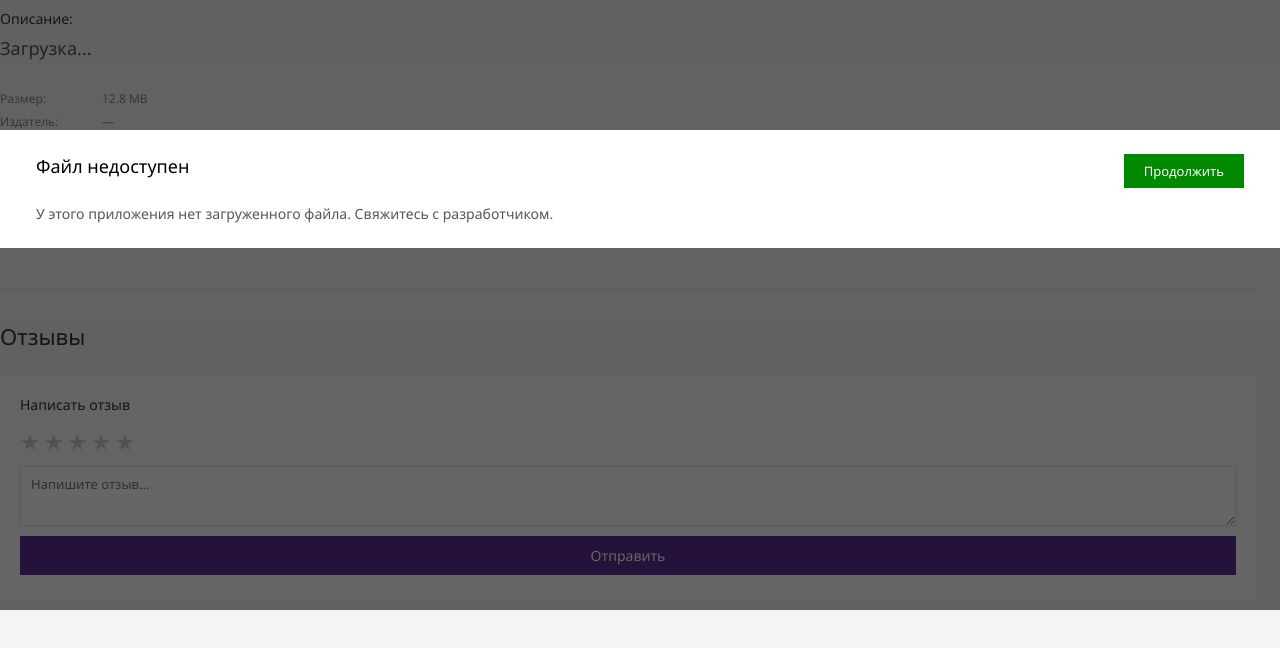
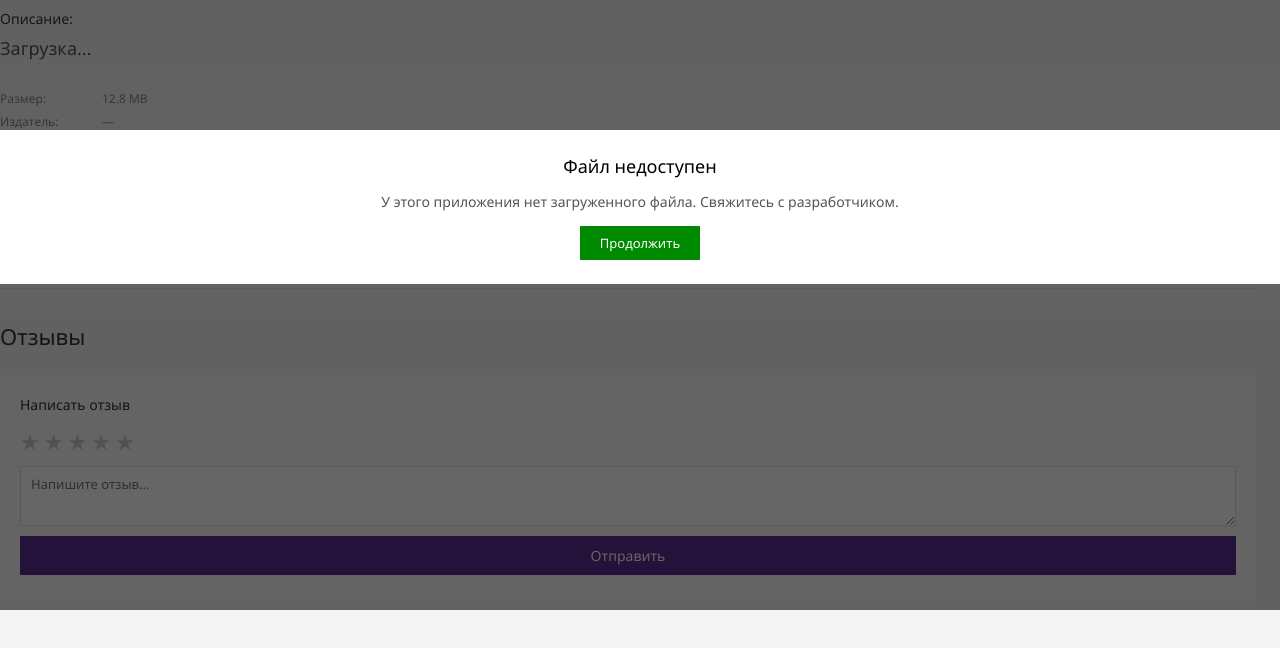
Before and after one commit to frombananas/mStores, a website: page public/download.html in a window 1280 px wide. Both pictures are taken after a click on the button "Скачать". Shown: the part 190-838 px from the top of the page. Drawn offline with Linux system fonts and the light colour scheme.

Commit message:
Error bar: centered all, button below text

```diff
--- a/public/download.css
+++ b/public/download.css
@@ -255,18 +255,9 @@ body { overflow-y: auto; }
   padding: 24px 36px;
   display: flex;
   flex-direction: column;
-  gap: 12px;
-}
-
-.err-row {
-  display: flex;
-  align-items: flex-start;
-  justify-content: space-between;
-  gap: 20px;
-}
-
-.err-text {
-  min-width: 0;
+  align-items: center;
+  text-align: center;
+  gap: 14px;
 }
 
 .err-title {
@@ -282,7 +273,6 @@ body { overflow-y: auto; }
   font-family: 'Segoe UI', sans-serif;
   color: #555;
   line-height: 1.4;
-  margin-top: 4px;
 }
 
 .err-btn {
@@ -295,7 +285,6 @@ body { overflow-y: auto; }
   font-family: 'Segoe UI', sans-serif;
   cursor: pointer;
   white-space: nowrap;
-  flex-shrink: 0;
 }
 
 .err-btn:hover { opacity: 0.9; }
--- a/public/download.html
+++ b/public/download.html
@@ -74,11 +74,9 @@
 
   <div class="err-overlay" id="errOverlay" style="display:none;">
     <div class="err-bar">
-      <div class="err-row">
-        <h2 class="err-title" id="errTitle"></h2>
-        <button class="err-btn" id="errBtn">Продолжить</button>
-      </div>
+      <h2 class="err-title" id="errTitle"></h2>
       <p class="err-desc" id="errDesc"></p>
+      <button class="err-btn" id="errBtn">Продолжить</button>
     </div>
   </div>
 </body>
--- a/public/style.css
+++ b/public/style.css
@@ -943,18 +943,9 @@ html, body {
   padding: 24px 36px;
   display: flex;
   flex-direction: column;
-  gap: 12px;
-}
-
-.err-row {
-  display: flex;
-  align-items: flex-start;
-  justify-content: space-between;
-  gap: 20px;
-}
-
-.err-text {
-  min-width: 0;
+  align-items: center;
+  text-align: center;
+  gap: 14px;
 }
 
 .err-title {
@@ -970,7 +961,6 @@ html, body {
   font-family: 'Segoe UI', sans-serif;
   color: #555;
   line-height: 1.4;
-  margin-top: 4px;
 }
 
 .err-btn {
@@ -983,7 +973,6 @@ html, body {
   font-family: 'Segoe UI', sans-serif;
   cursor: pointer;
   white-space: nowrap;
-  flex-shrink: 0;
 }
 
 .err-btn:hover { opacity: 0.9; }
```
Also changed, not shown: public/index.html (+2 -4 lines).
